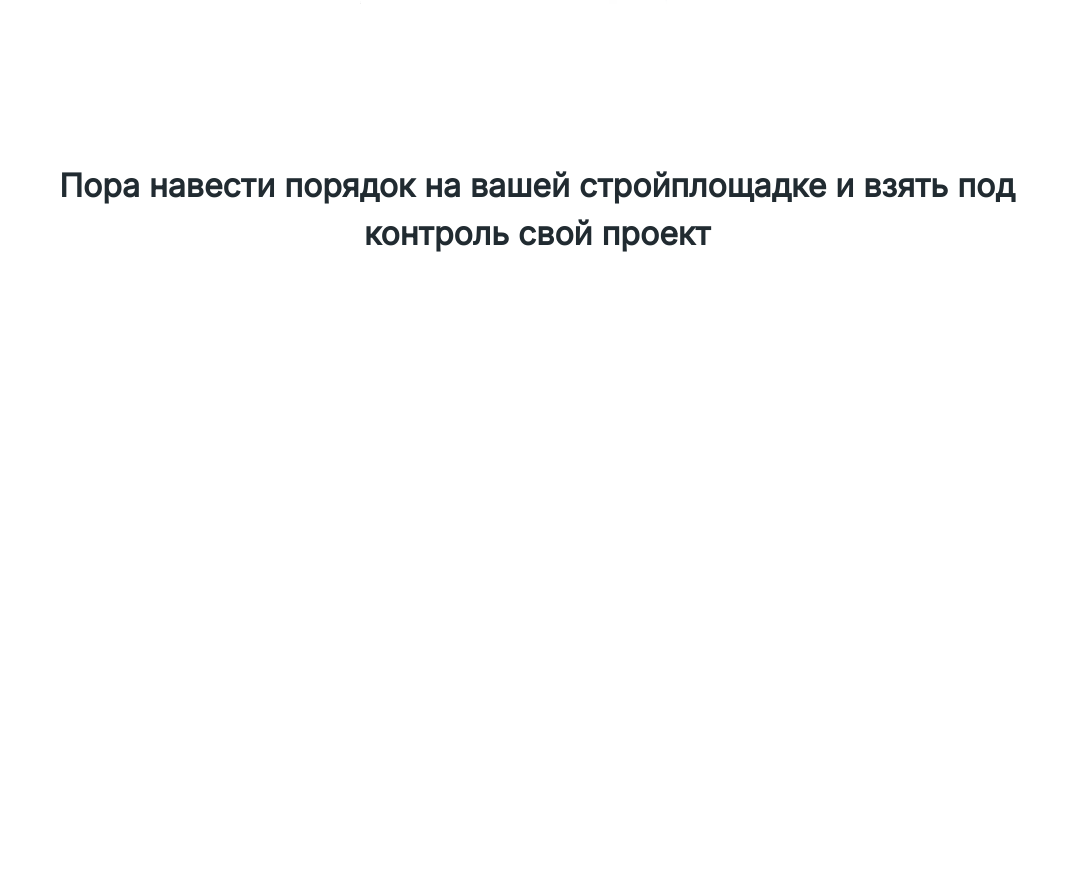
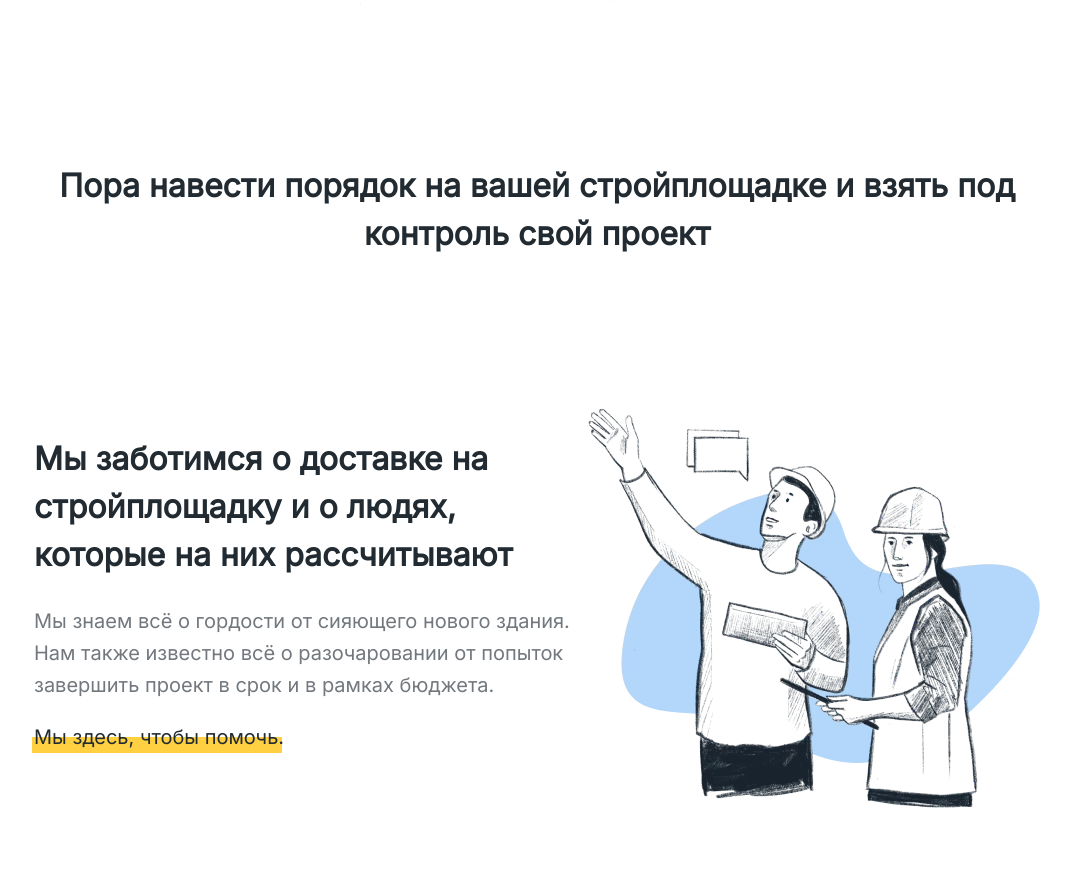
Before and after one commit to stavbers/building-control__lending, a website: page app/index.html in a window 1280 px wide. Shown: the part 1848-2729 px from the top of the page, without its empty margins (103-1174 px from the left). Before the commit the page ends 2122 px from the top, so only its background shows below. Drawn offline with Linux system fonts and the light colour scheme.

Commit message:
add build-delivery  html, scss, img

```diff
--- a/app/index.html
+++ b/app/index.html
@@ -101,6 +101,22 @@
     <h2 class="screen2__title">Пора навести порядок на вашей стройплощадке и взять под контроль свой проект</h2>
   </div>
 </section>
+      <section class="build-delivery">
+  <div class="container">
+    <div class="build-delivery__wrp">
+      <div class="build-delivery__info">
+        <h2 class="build-delivery__title">Мы заботимся о доставке на стройплощадку и о людях, которые на них рассчитывают</h2>
+        <p class="build-delivery__descr">Мы знаем всё о гордости от сияющего нового здания. Нам также известно всё о разочаровании от попыток завершить проект в срок и в рамках бюджета.</p>
+        <a href="#" class="build-delivery__link">Мы здесь, чтобы помочь.</a>
+      </div>
+      <picture>
+        <source srcset="img/build-delivery.avif" type="image/avif">
+        <source srcset="img/build-delivery.webp" type="image/webp">
+        <img loading="lazy" src="img/build-delivery.png" class="build-delivery__image" alt="build delivery pics">
+      </picture>
+    </div>
+  </div>
+</section>
     </main>
 
     <footer class="footer">
--- /dev/null
+++ b/src/scss/components/_build-delivery.scss
@@ -0,0 +1,50 @@
+.build-delivery {
+margin-top: 150px;
+padding-bottom: 70px;
+  &__wrp {
+    display: flex;
+    justify-content: center;
+  }
+
+  &__info {
+    max-width: 542px;
+  }
+
+  &__title {
+    font-size: 32px;
+    line-height: 48px;
+    color: $titleColor;
+  }
+
+  &__descr {
+    font-size: 20px;
+    line-height: 32px;
+    color: $textColor;
+  }
+
+  &__link {
+    display: block;
+    position: relative;
+    max-width: 300px;
+    cursor: pointer;
+    font-size: 20px;
+    line-height: 32px;
+    color: $titleColor;
+    z-index: 1;
+    &::before {
+      content: '';
+      position: absolute;
+      z-index: -1;
+      bottom: 0px;
+      left: -2px;
+      width: 250px;
+      height: 16px;
+      background-color: $accentLine;
+    }
+  }
+
+  &__image {
+    max-width: 464px;
+    min-height: 400px;
+  }
+}
--- a/src/scss/main.scss
+++ b/src/scss/main.scss
@@ -9,3 +9,4 @@
 @import "./components/screen1";
 @import "./components/advantage";
 @import "./components/screen2";
+@import "./components/build-delivery";
```
Also changed, not shown: src/index.html (+1 -0 lines), src/partials/build-delivery.html (added, +16 -0 lines), app/css/main.css, app/img/build-delivery.avif (added), app/img/build-delivery.png (added), app/img/build-delivery.webp (added), src/img/build-delivery.png (added), 1 other file.
